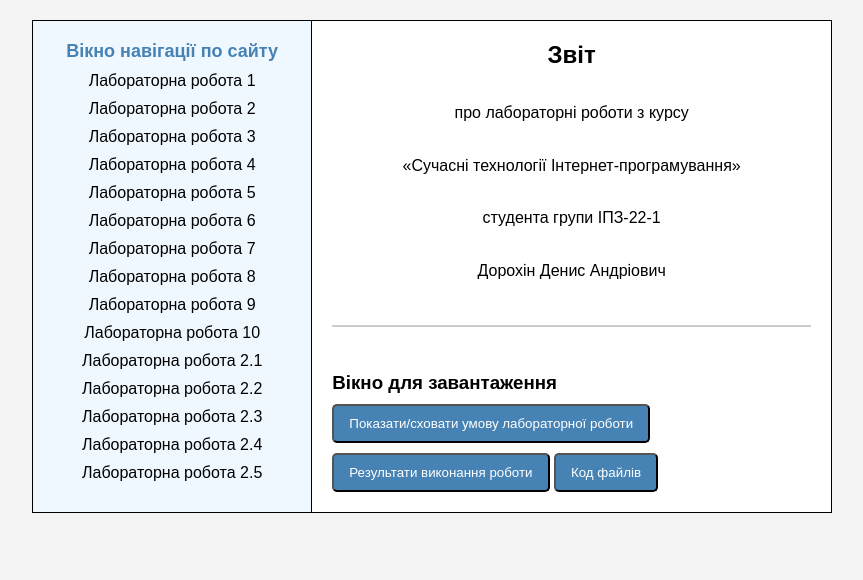
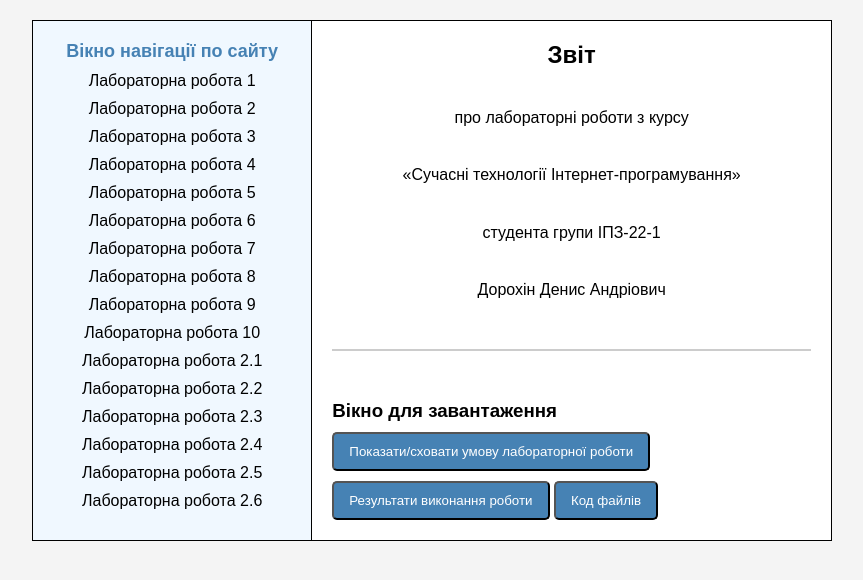
Before and after one commit to Jefferson-man/denis11, a website: page index.html in a window 1280 px wide. Shown: the whole page, without its empty margins (208-1071 px from the left). Drawn offline with Linux system fonts and the light colour scheme.

Commit message:
Update index.html

```diff
--- a/index.html
+++ b/index.html
@@ -27,6 +27,7 @@
                 <li><a href="#" onclick="loadLabContent(13)">Лабораторна робота 2.3</a></li>
                 <li><a href="#" onclick="loadLabContent(14)">Лабораторна робота 2.4</a></li>
                 <li><a href="#" onclick="loadLabContent(15)">Лабораторна робота 2.5</a></li>
+                <li><a href="#" onclick="loadLabContent(16)">Лабораторна робота 2.6</a></li>
             </ul>
         </div>
         <div class="content">
```
